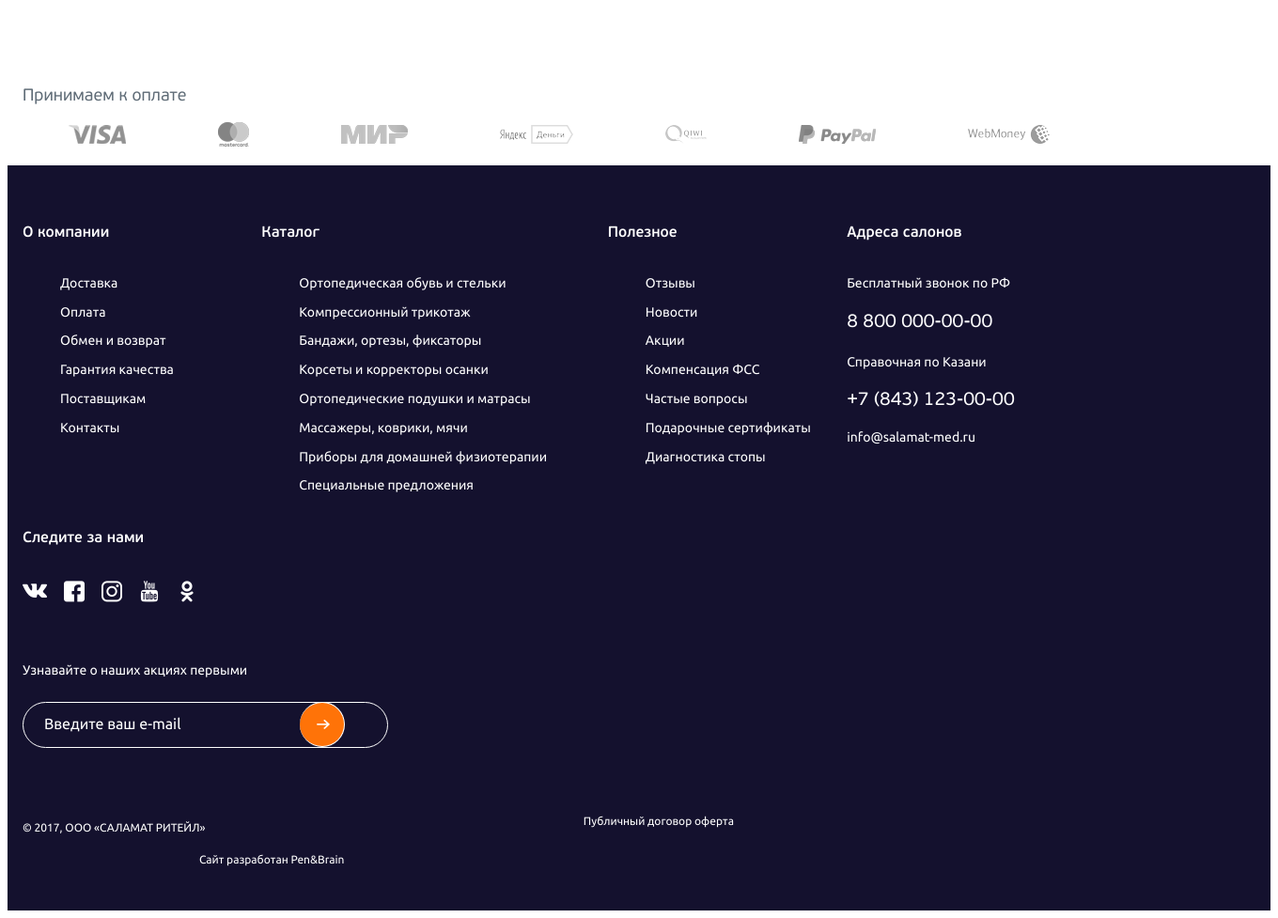
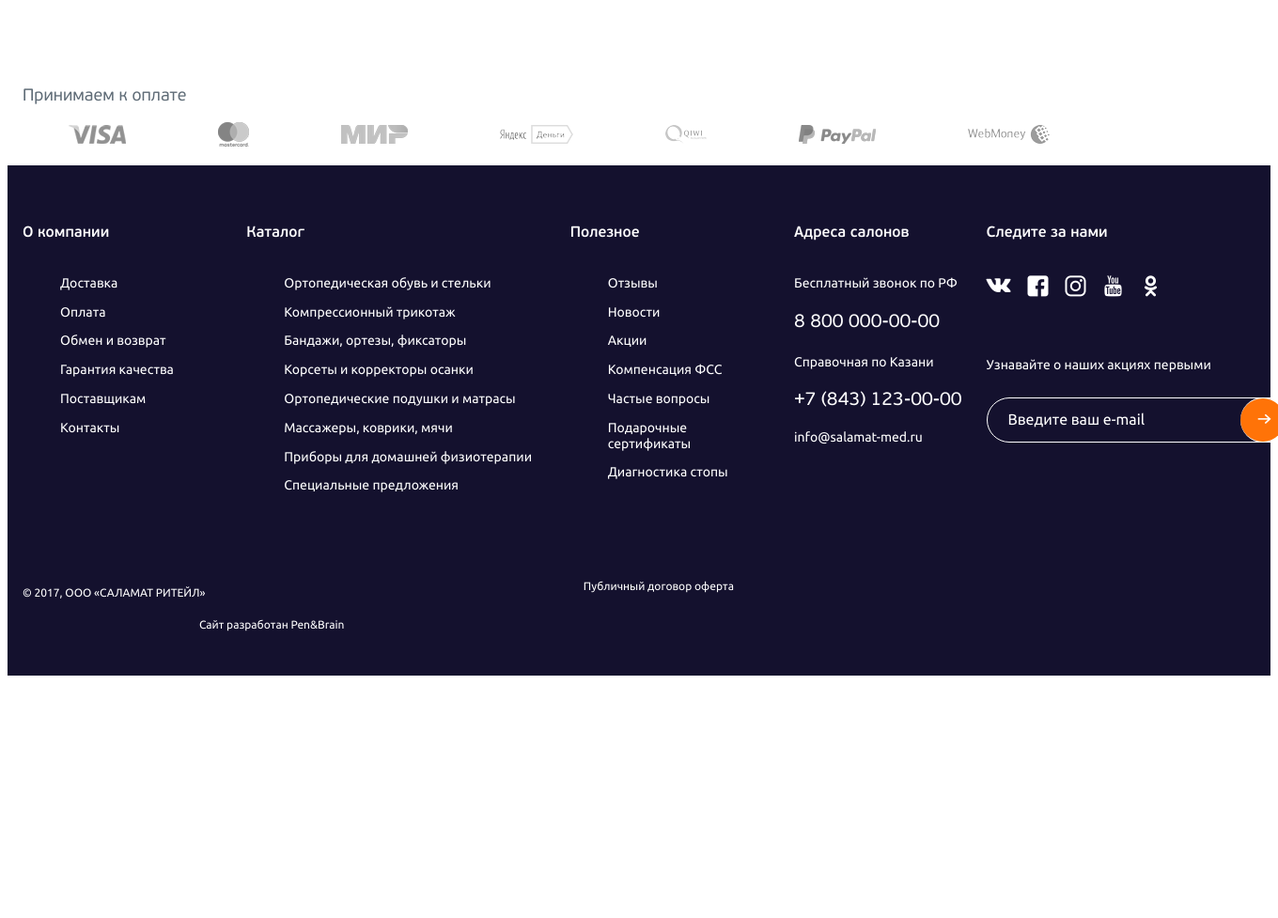
Before and after one commit to BulatSa/salamat, a PHP site: page / in a window 1360 px wide; the page is wider, and only the part inside the window is pictured. Shown: the part 4238-5215 px from the top of that part at 94% size. After the commit the page ends 4957 px from the top of that part, so only its background shows below. Run offline with PHP 8.4, Linux system fonts and the light colour scheme; style sheets or scripts are compiled from the project's sources; some libraries are stand-ins or nearby versions; some web fonts are replaced.

Commit message:
some fixes

```diff
--- a/footer.php
+++ b/footer.php
@@ -57,7 +57,7 @@
 					<li><a href="#">Диагностика стопы</a></li>
 				</ul>
 			</div>
-			<div class="grid-2 grid-6_m grid-12_xs">
+			<div class="grid-2 grid-6_m grid-12_xs no-shrink">
 				<p class="footer__title">Адреса салонов</p>
 				<p class="footer__descr">Бесплатный звонок по РФ</p>
 				<a href="tel:88000000000" class="footer__phone">8 800 000-00-00</a>
--- a/sass/base/_grid.scss
+++ b/sass/base/_grid.scss
@@ -71,6 +71,11 @@
 	flex-wrap: wrap;
 }
 
+.no-shrink{
+	width: auto;
+	flex-shrink: 0;
+}
+
 .def-sec {
 	padding-top: $pad-l;
 	padding-bottom: $pad-l;
--- a/sass/modules/_footer.scss
+++ b/sass/modules/_footer.scss
@@ -9,8 +9,12 @@
 .footer {
 	padding-top: $pad-m;
 	color: #fff;
+	flex-wrap: nowrap;
 	@include res(l) {
 		padding-top: $pad-s;
+	}
+	@include res(m){
+		flex-wrap: wrap;
 	}
 	@include res(s) {
 		padding-top: $pad-xs;
@@ -144,11 +148,16 @@
 .footer-bottom {
 	padding-top: $pad-l;
 	color: #fff;
+	line-height: 1.4;
 	@include res(l) {
 		padding-top: $pad-m;
 	}
 	p, a {
+		display: inline-block;
 		font-size: 12px;
+		@include res(xs){
+			margin-bottom: 10px;
+		}
 	}
 	a {
 		transition: all 0.3s ease;
```
